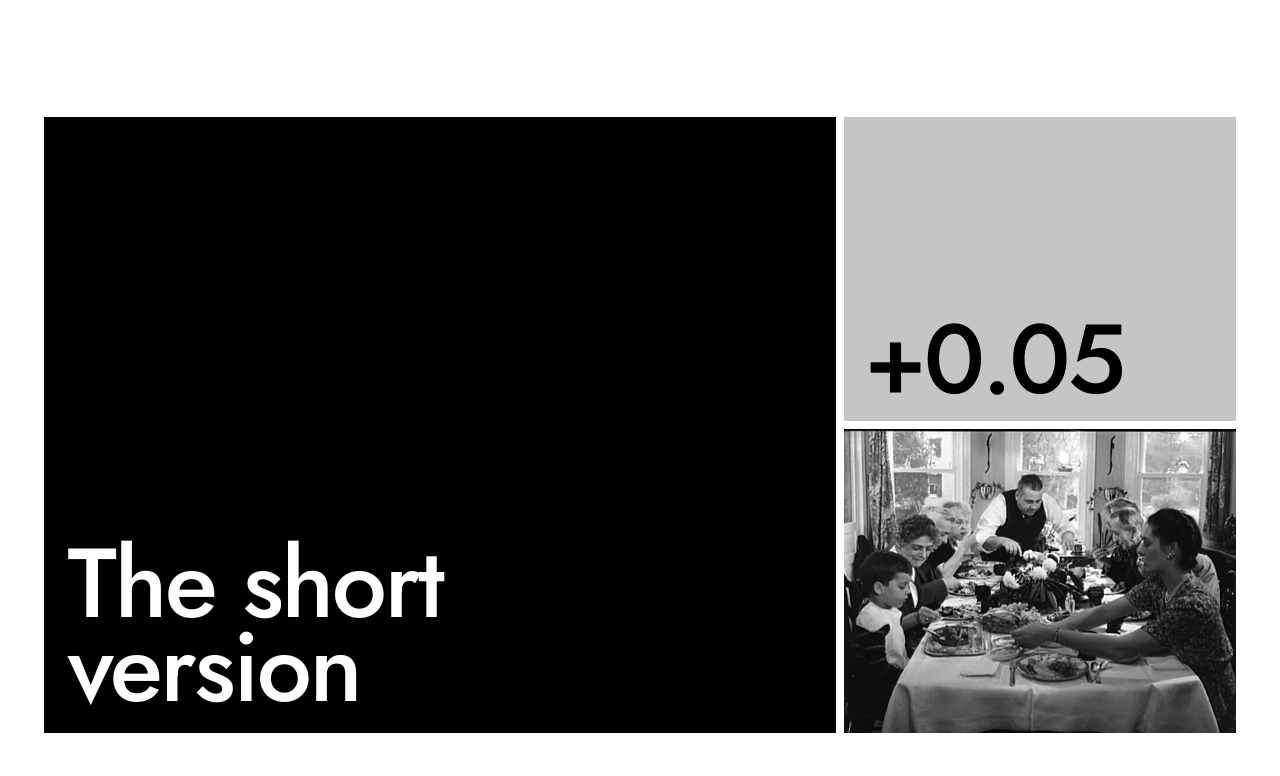
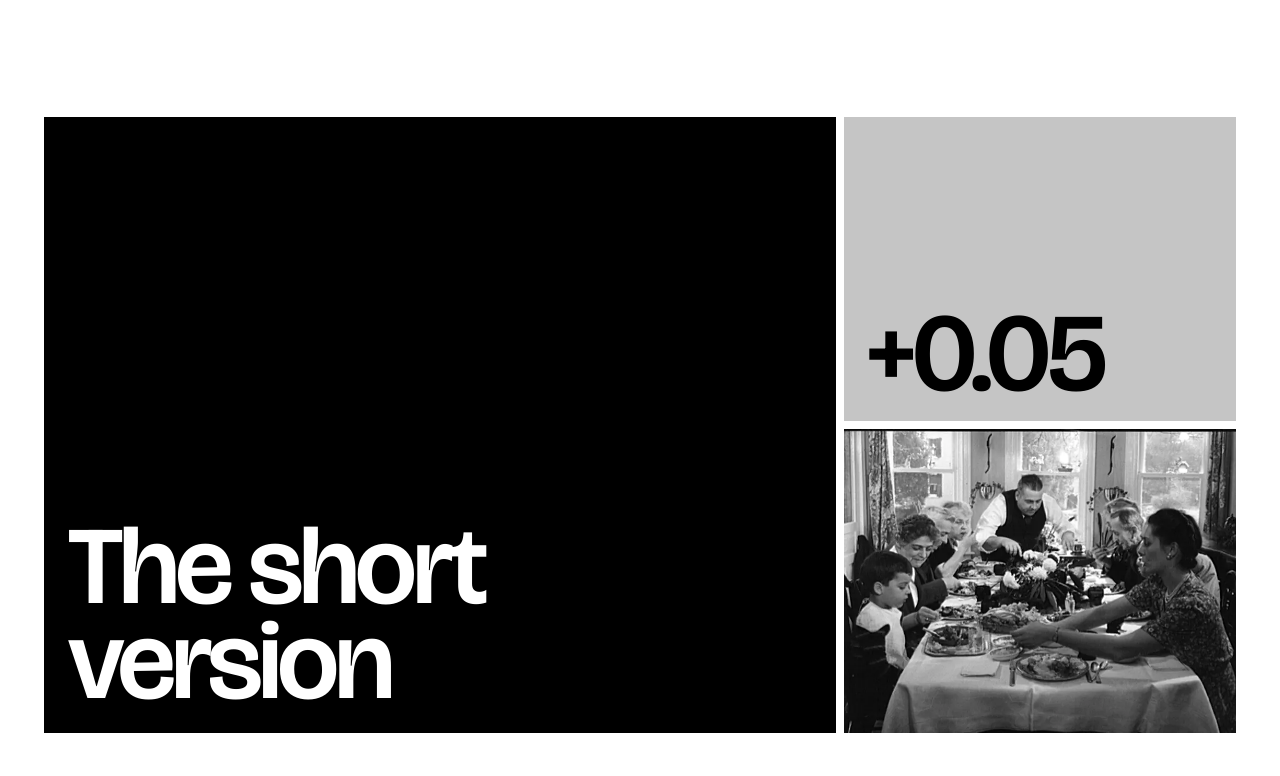
Before and after one commit to dinnertablepolitics/dinnertablepolitics.github.io, a plain HTML site: page index.html in a window 1280 px wide. Shown: the part 789-1565 px from the top of the page. Drawn offline with Linux system fonts and the light colour scheme.

Commit message:
Back to Bricolage Grotesque

```diff
--- a/assets/css/style.css
+++ b/assets/css/style.css
@@ -4,9 +4,9 @@
    right in the US but Liberal (left) in Canada. */
 
 @font-face {
-  font-family: "Jost";
-  src: url("../fonts/jost-latin.woff2") format("woff2");
-  font-weight: 300 700;
+  font-family: "Bricolage Grotesque";
+  src: url("../fonts/bricolage-grotesque-latin.woff2") format("woff2");
+  font-weight: 400 600;
   font-style: normal;
   font-display: swap;
 }
@@ -35,13 +35,13 @@
   --blue-on-dark: #9db8ff; --red-on-dark: #ff9b9b;
   --error: #b42318;
 
-  --font: "Jost", "Futura", ui-sans-serif, system-ui, -apple-system, "Segoe UI", Helvetica, Arial, sans-serif;
+  --font: "Bricolage Grotesque", ui-sans-serif, system-ui, -apple-system, "Segoe UI", Helvetica, Arial, sans-serif;
   --step-small: clamp(0.8125rem, 0.79rem + 0.1vw, 0.875rem);
   --step-body: clamp(1.0625rem, 1rem + 0.25vw, 1.1875rem);
   --step-lead: clamp(1.25rem, 1.1rem + 0.7vw, 1.625rem);
   --step-head: clamp(2rem, 1.3rem + 3.2vw, 4rem);
   --step-sub: clamp(1.5rem, 1rem + 1.6vw, 2.5rem);
-  --step-display: clamp(3.25rem, 1rem + 6.4vw, 7.5rem);
+  --step-display: clamp(3.25rem, 1rem + 7.4vw, 8.5rem);
 
   --m: clamp(20px, 3.4vw, 48px);           /* the page's one pair of outer margins */
   --gap: 8px;
@@ -60,7 +60,7 @@ body {
 }
 img, svg { display: block; max-width: 100%; height: auto; }
 h1, h2, h3, p, figure, ul, dl, dd { margin: 0; }
-h1, h2, h3 { font-weight: 500; letter-spacing: -0.025em; line-height: 0.98; }
+h1, h2, h3 { font-weight: 600; letter-spacing: -0.04em; line-height: 0.95; }
 a { color: inherit; text-underline-offset: 0.15em; text-decoration-thickness: 2px; }
 a, button, input, label { -webkit-tap-highlight-color: transparent; }
 :focus-visible { outline: 3px solid var(--ink); outline-offset: 3px; }
@@ -126,7 +126,7 @@ input, textarea { caret-color: var(--orange); }
 .tile-a { grid-column: 1 / 9; grid-row: 1 / 3; background: var(--black); color: var(--bg); display: flex; align-items: flex-end; padding: 24px; }
 .tile-a h2 { font-size: var(--step-display); line-height: 0.86; max-width: 7ch; }
 .tile-b { grid-column: 9 / 13; grid-row: 1; background: var(--grey); display: flex; align-items: flex-end; padding: 20px; }
-.big-figure { font-size: var(--step-display); font-weight: 500; letter-spacing: -0.03em; line-height: 0.86; }
+.big-figure { font-size: var(--step-display); font-weight: 600; letter-spacing: -0.04em; line-height: 0.86; }
 .tile-c { grid-column: 9 / 13; grid-row: 2; }
 .tile-c img { width: 100%; height: 100%; object-fit: cover; transition: transform 600ms var(--ease-out); }
 .tile-text { grid-column: 1 / 13; grid-row: 3; display: grid; grid-template-columns: repeat(12, 1fr); padding: 40px 0 0; }
@@ -212,7 +212,7 @@ input[type="range"]::-webkit-slider-thumb { -webkit-appearance: none; width: 32p
 input[type="range"]::-moz-range-thumb { width: 32px; height: 32px; background: var(--thumb, var(--mint)); border: 0; border-radius: 50%; }
 input[type="range"]:active::-webkit-slider-thumb { transform: scale(1.15); }
 .result { background: var(--mint); color: var(--ink); padding: 28px; display: grid; gap: 8px; }
-.result-figure { font-size: var(--step-display); font-weight: 500; letter-spacing: -0.03em; line-height: 0.9; font-variant-numeric: tabular-nums; }
+.result-figure { font-size: var(--step-display); font-weight: 600; letter-spacing: -0.04em; line-height: 0.9; font-variant-numeric: tabular-nums; }
 .result-text { font-size: var(--step-lead); line-height: 1.3; max-width: 34ch; }
 .result-range { font-size: var(--step-body); }
 
@@ -304,7 +304,7 @@ input[type="range"]:active::-webkit-slider-thumb { transform: scale(1.15); }
 
 /* ---------- footer ---------- */
 .foot { min-height: 80svh; display: grid; grid-template-rows: auto 1fr auto; gap: 72px; }
-.foot-name { font-size: var(--step-display); font-weight: 500; letter-spacing: -0.03em; line-height: 0.9; }
+.foot-name { font-size: var(--step-display); font-weight: 600; letter-spacing: -0.05em; line-height: 0.9; }
 .foot-row { display: grid; grid-template-columns: repeat(12, 1fr); gap: 24px; align-items: start; }
 .places { grid-column: 1 / 6; list-style: none; padding: 0; display: grid; gap: 8px; }
 .places a { color: var(--mint); font-size: var(--step-sub); font-weight: 500; letter-spacing: -0.02em; text-decoration: none; }
--- a/index.html
+++ b/index.html
@@ -21,7 +21,7 @@
   <link rel="icon" href="assets/img/favicon.svg" type="image/svg+xml">
   <link rel="icon" href="assets/img/favicon-32.png" sizes="32x32" type="image/png">
   <link rel="apple-touch-icon" href="assets/img/apple-touch-icon.png">
-  <link rel="preload" href="assets/fonts/jost-latin.woff2" as="font" type="font/woff2" crossorigin>
+  <link rel="preload" href="assets/fonts/bricolage-grotesque-latin.woff2" as="font" type="font/woff2" crossorigin>
   <link rel="stylesheet" href="assets/css/style.css">
   <script src="assets/js/config.js" defer></script>
   <script src="assets/data/results.js" defer></script>
```
Also changed, not shown: privacy.html (+1 -1 lines), terms.html (+2 -2 lines), tools/social-preview.html (+2 -2 lines), assets/fonts/OFL.txt, assets/fonts/bricolage-grotesque-latin.woff2 (added), assets/fonts/jost-latin.woff2 (deleted), assets/img/social-preview.jpg, 1 other file.
